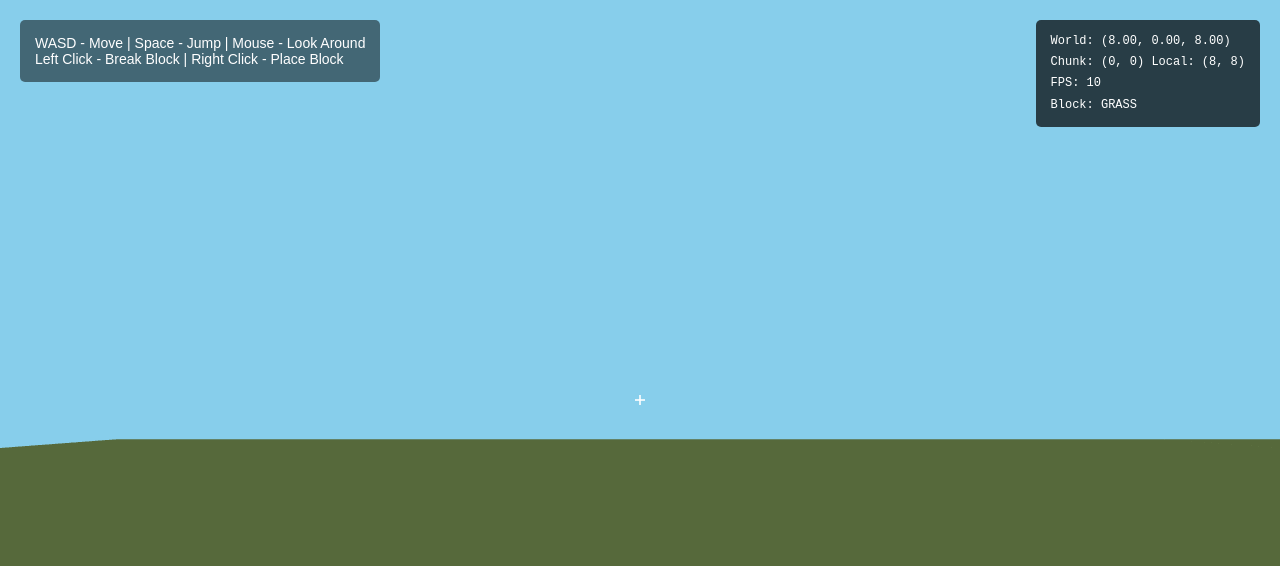
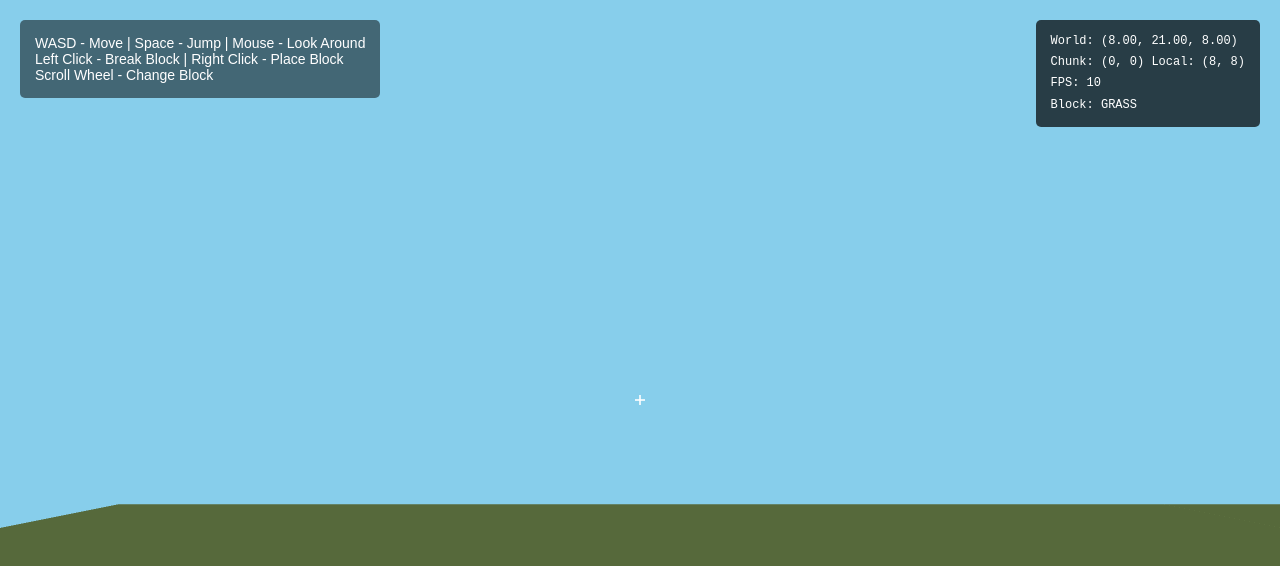
Before and after one commit to abdy6/threecraft, a website built with Vite: page index.html in a window 1280 px wide. Built offline with nearby package versions, Linux system fonts and the light colour scheme; animation ran at ten frames a second.

Commit message:
More blocks in world

```diff
--- a/index.html
+++ b/index.html
@@ -93,6 +93,7 @@
     <div id="instructions">
       <div>WASD - Move | Space - Jump | Mouse - Look Around</div>
       <div>Left Click - Break Block | Right Click - Place Block</div>
+      <div>Scroll Wheel - Change Block</div>
     </div>
     <div id="hud">
       <div id="hud-world-pos">World: (0, 0, 0)</div>
--- a/src/player/Player.js
+++ b/src/player/Player.js
@@ -4,7 +4,7 @@ import { CONFIG } from '../config.js';
 export class Player {
   constructor(world) {
     this.world = world;
-    this.position = new THREE.Vector3(8, 5, 8); // Start above ground
+    this.position = new THREE.Vector3(8, 22, 8); // Start above ground (grass is at y=20)
     this.velocity = new THREE.Vector3(0, 0, 0);
     this.onGround = false;
 
--- a/src/world/World.js
+++ b/src/world/World.js
@@ -19,10 +19,14 @@ export class World {
       for (let chunkX = 0; chunkX < WIDTH; chunkX++) {
         const chunk = new Chunk(chunkX, chunkZ);
 
-        // Fill bottom layer with grass blocks (flat world)
+        // Fill levels 0-19 with dirt blocks
         for (let z = 0; z < CHUNK_DEPTH; z++) {
           for (let x = 0; x < CHUNK_WIDTH; x++) {
-            chunk.setBlock(x, 0, z, new Block('GRASS'));
+            for (let y = 0; y < 20; y++) {
+              chunk.setBlock(x, y, z, new Block('DIRT'));
+            }
+            // Fill level 20 with grass blocks
+            chunk.setBlock(x, 20, z, new Block('GRASS'));
           }
         }
 
```
